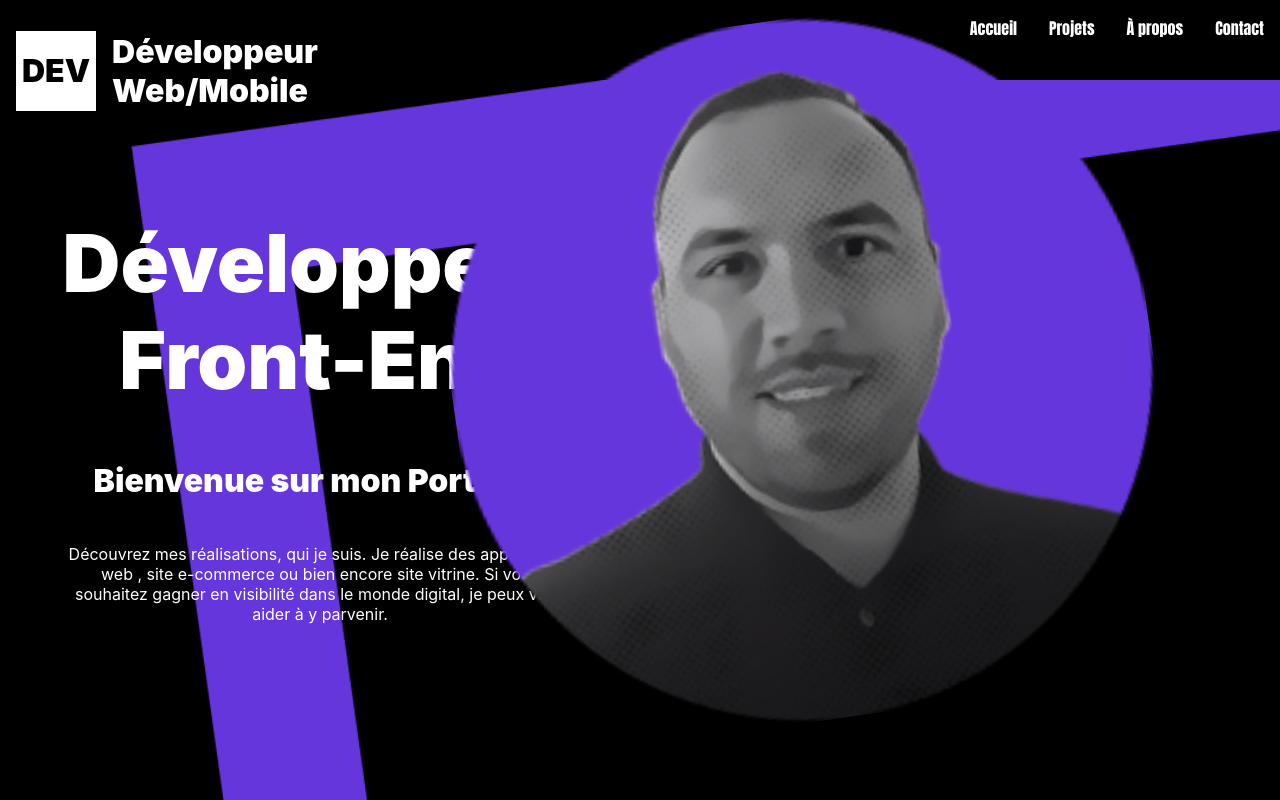
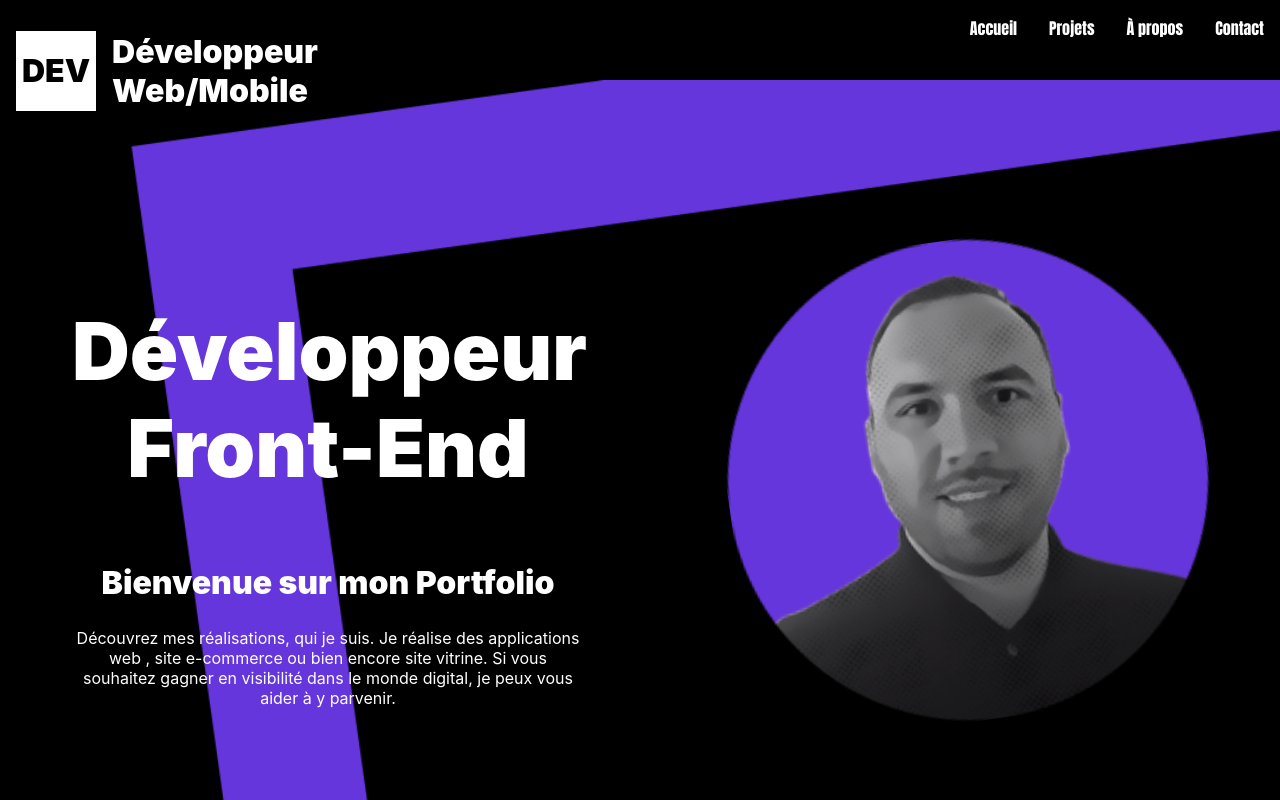
Before and after one commit to JoachimLem/portfolioJL, a React (Create React App) app: page / in a window 1280 px wide. Shown: the top 800 px of the page. Built offline with nearby package versions, Linux system fonts and the light colour scheme.

Commit message:
add scroll on every section

```diff
--- a/src/App.js
+++ b/src/App.js
@@ -13,10 +13,18 @@ function App() {
   return (
     <div className="App">
       <Navbar />
-      <HomePage />
-      <Projets />
-      <APropos />
-      <Contact />
+      <HomePage
+      id="accueil"
+      />
+      <Projets
+      id="projets"
+       />
+      <APropos
+      id="apropos"
+      />
+      <Contact
+      id="contact"
+      />
 
 
     </div>
--- a/src/Components/APropos/index.js
+++ b/src/Components/APropos/index.js
@@ -1,8 +1,8 @@
 import React from 'react';
 import './aPropos.css';
 
-const APropos = () => (
-  <div className='container'>À propos</div>
+const APropos = ({id}) => (
+  <div className='container' id={id}>À propos</div>
 );
 
 export default APropos;
--- a/src/Components/Contact/index.js
+++ b/src/Components/Contact/index.js
@@ -1,8 +1,8 @@
 import React from 'react';
 import './contact.css';
 
-const Contact = () => (
-  <div className='container'>Contact</div>
+const Contact = ({id}) => (
+  <div className='container' id={id}>Contact</div>
 );
 
 export default Contact;
--- a/src/Components/HomePage/homePage.css
+++ b/src/Components/HomePage/homePage.css
@@ -1,4 +1,4 @@
-.homePageContainer {
+.homePage {
   background-image: url(/public/assets/images/homepage.png);
   background-repeat: no-repeat;
   background-size: cover;
@@ -44,19 +44,27 @@
 }
 /* ******************************** */
 
+/* Container section */
+.homePage-container {
+  display: flex;
+  justify-content:space-around ;
+  align-items: center;
+  height: 100%;
+}
+
+.container-left{
+  width: 40%;
+}
 
 /* Title */
 .title {
-  width: 50%;
-  position: absolute;
-  top: 20%;
-  left: 0;
+
   text-align: left;
   color: white;
 }
 
 .main-title {
-  width: 100%;
+
   text-align: center;
   font-size: 5rem;
   font-weight: 1000;
@@ -73,11 +81,6 @@
 
 /* Descritpion */
 .description {
-  width: 40%;
-  position: absolute;
-  bottom: 20%;
-  left: 5%;
-  display: block;
   text-align: center;
   color: white;
 }
@@ -85,14 +88,12 @@
 
 
 /* Circle Photo */
-.circlePhoto {
+.circle-photo {
 background-image:url(/public/assets/images/digitalphoto.png);
 background-repeat:no-repeat;
 background-size: cover;
 transform: rotate(-8deg);
-width: 700px;
-height:700px;
-position: absolute;
-right: 10%;
-bottom: 10%;
+width: 30rem;
+height: 30rem;
+
 }
--- a/src/Components/HomePage/index.js
+++ b/src/Components/HomePage/index.js
@@ -4,12 +4,12 @@ import './homePage.css';
 //import design Logo
 //import Logo from '../DesignComponents/MiniLogo/miniLogo';
 
-const HomePage = () => {
+const HomePage = ({ id }) => {
 
 
   return (
 
-    <div className='homePageContainer'>
+    <section className='homePage' id={id}>
 
       {/* Logo dev  */}
       <div className='logo'>
@@ -20,25 +20,38 @@ const HomePage = () => {
       </div>
       {/* ******************************************* */}
 
+
+
+      <div className='homePage-container'>
+      {/* Container Left  */}
+        <div className='container-left'>
           {/* Title */}
           <div className="title">
-        <h1 className="main-title">Développeur <br/>Front-End</h1>
+            <h1 className="main-title">Développeur <br />Front-End</h1>
             <h2 className="secondary-title">Bienvenue sur mon Portfolio</h2>
           </div>
           {/* ******************************************* */}
-
-
           {/* Description to portfolio */}
           <p className="description">Découvrez mes réalisations, qui je suis.
             Je réalise des applications web , site e-commerce
             ou bien encore site vitrine.
             Si vous souhaitez gagner en visibilité dans le monde digital, je peux vous aider à y parvenir.</p>
           {/* ******************************************* */}
+        </div>
 
 
+
+        {/* Container Right */}
+        <div className='container-right'>
           {/* Circle photo */}
-      <div className="circlePhoto"></div>
+          <div className="circle-photo"></div>
+          {/* ******************************************* */}
         </div>
+
+
+
+      </div>
+    </section>
 
   )
 
--- a/src/Components/NavBar/index.js
+++ b/src/Components/NavBar/index.js
@@ -7,18 +7,62 @@ import { Link, animateScroll as scroll } from 'react-scroll';
 
 const Navbar = () => (
   <nav className='nav' id='navbar'>
-  <div className='nav-content'>
-    <ul className='nav_items'>
-      <Link to='CardIllustration' className='nav-link'>Accueil</Link>
-      <Link to="Projects" className='nav-link'>Projets</Link>
-      <Link className='nav-link'>À propos</Link>
-      <Link className='nav-link'>Contact</Link>
-    </ul>
-    {/* <span className='navbar-link'>Accueil</span>
+    <div className='nav-content'>
+      <ul className='nav_items'>
+        <Link
+          activeClass="active"
+          to='accueil'
+          className='nav-link'
+          spy={true}
+          smooth={true}
+          duration={500}
+        >
+          Accueil
+        </Link>
+
+
+        <Link
+          className='nav-link'
+          activeClass="active"
+          to='projets'
+          spy={true}
+          smooth={true}
+          duration={500}
+        >
+          Projets
+        </Link>
+
+
+        <Link
+        className='nav-link'
+        activeClass="active"
+        to='apropos'
+        spy={true}
+        smooth={true}
+        duration={500}
+        >
+          À propos
+          </Link>
+
+
+        <Link
+        className='nav-link'
+        activeClass="active"
+        to='contact'
+        spy={true}
+        smooth={true}
+        duration={500}
+        >
+          Contact
+        </Link>
+
+
+      </ul>
+      {/* <span className='navbar-link'>Accueil</span>
     <span className='navbar-link'>Projets</span>
     <span className='navbar-link'>À propos</span>
     <span className='navbar-link'>Contact</span> */}
-  </div>
+    </div>
   </nav>
 );
 
--- a/src/Components/Projets/index.js
+++ b/src/Components/Projets/index.js
@@ -1,8 +1,8 @@
 import React from 'react';
 import './projets.css';
 
-const Projets = () => (
-  <div className='container'>Projets</div>
+const Projets = ({ id }) => (
+  <section className='container' id={id}>Projets</section>
 );
 
 export default Projets;
```
Lines whose indentation alone changed are shown as unchanged.
